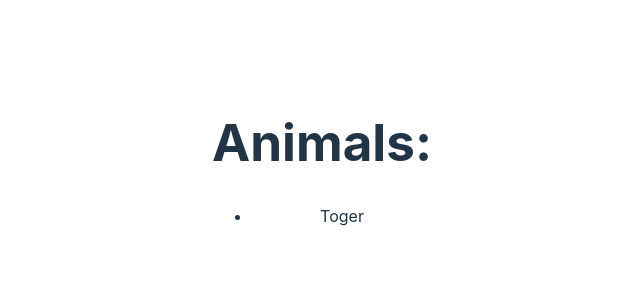
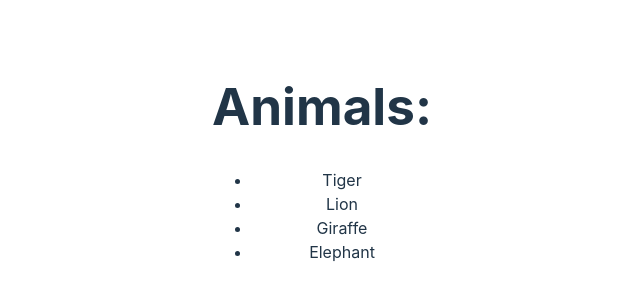
Before and after one commit to juanmarcosstudio/React-app, a React (Vite) app: page / in a window 1280 px wide. Shown: the part 238-538 px from the top of the page, without its empty margins (318-958 px from the left). Built offline with nearby package versions, Linux system fonts and the light colour scheme.

Commit message:
Add animals string

```diff
--- a/src/App.jsx
+++ b/src/App.jsx
@@ -11,7 +11,7 @@ function List(props) {
 
   return (
     <ul>
-      {props.animalsList.map((animal) => {
+      {props.animalsList.map(animal => {
         return <li key={animal}>{animal}</li>;
       })}
     </ul>
@@ -19,7 +19,7 @@ function List(props) {
 }
 
 function App() {
-  const animals = ["Toger"];
+  const animals = ["Tiger" , "Lion", "Giraffe", "Elephant"];
 
   return (
     <div>
```
